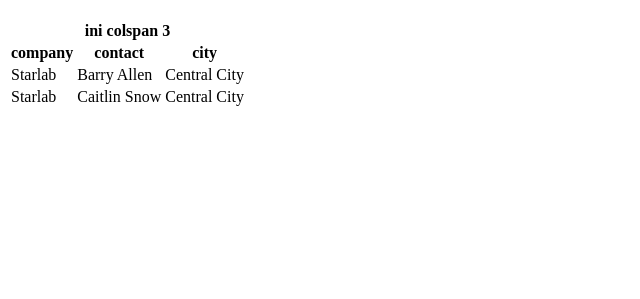
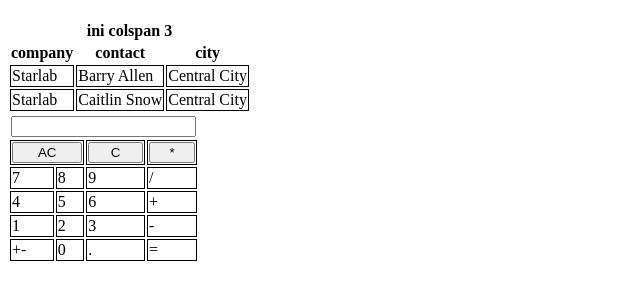
Before and after one commit to fiber21/revou-bootcamp, a plain HTML site: page week1/index.html in a window 1280 px wide. Shown: the part 61-360 px from the top of the page, without its empty margins (0-640 px from the left). Drawn offline with Linux system fonts and the light colour scheme.

Commit message:
membuat layout kalkulator menggunakan tabel

```diff
--- a/week1/index.html
+++ b/week1/index.html
@@ -5,6 +5,14 @@
     <meta http-equiv="X-UA-Compatible" content="IE=edge">
     <meta name="viewport" content="width=device-width, initial-scale=1.0">
     <title>Revou Day 2</title>
+    <style>
+         td {
+        border: 1px solid black;
+        }
+        button {
+            width: 100%;
+        }
+    </style>
 </head>
 <body>
     <h1>Pengenalan Tag HTML</h1>
@@ -27,5 +35,39 @@
             <td>Central City</td>
         </tr>
     </table>
+    <table>
+        <tr>
+            <th colspan="4"><input type="text" name="display"></th>
+        </tr>
+        <tr>
+            <td colspan="2"><button>AC</button></td>
+            <td><button>C</button></td>
+            <td><button>*</button></td>
+        </tr>
+        <tr>
+            <td>7</td>
+            <td>8</td>
+            <td>9</td>
+            <td>/</td>
+        </tr>
+        <tr>
+            <td>4</td>
+            <td>5</td>
+            <td>6</td>
+            <td>+</td>
+        </tr>
+        <tr>
+            <td>1</td>
+            <td>2</td>
+            <td>3</td>
+            <td>-</td>
+        </tr>
+        <tr>
+            <td>+-</td>
+            <td>0</td>
+            <td>.</td>
+            <td>=</td>
+        </tr>
+    </table>
 </body>
 </html>
```
